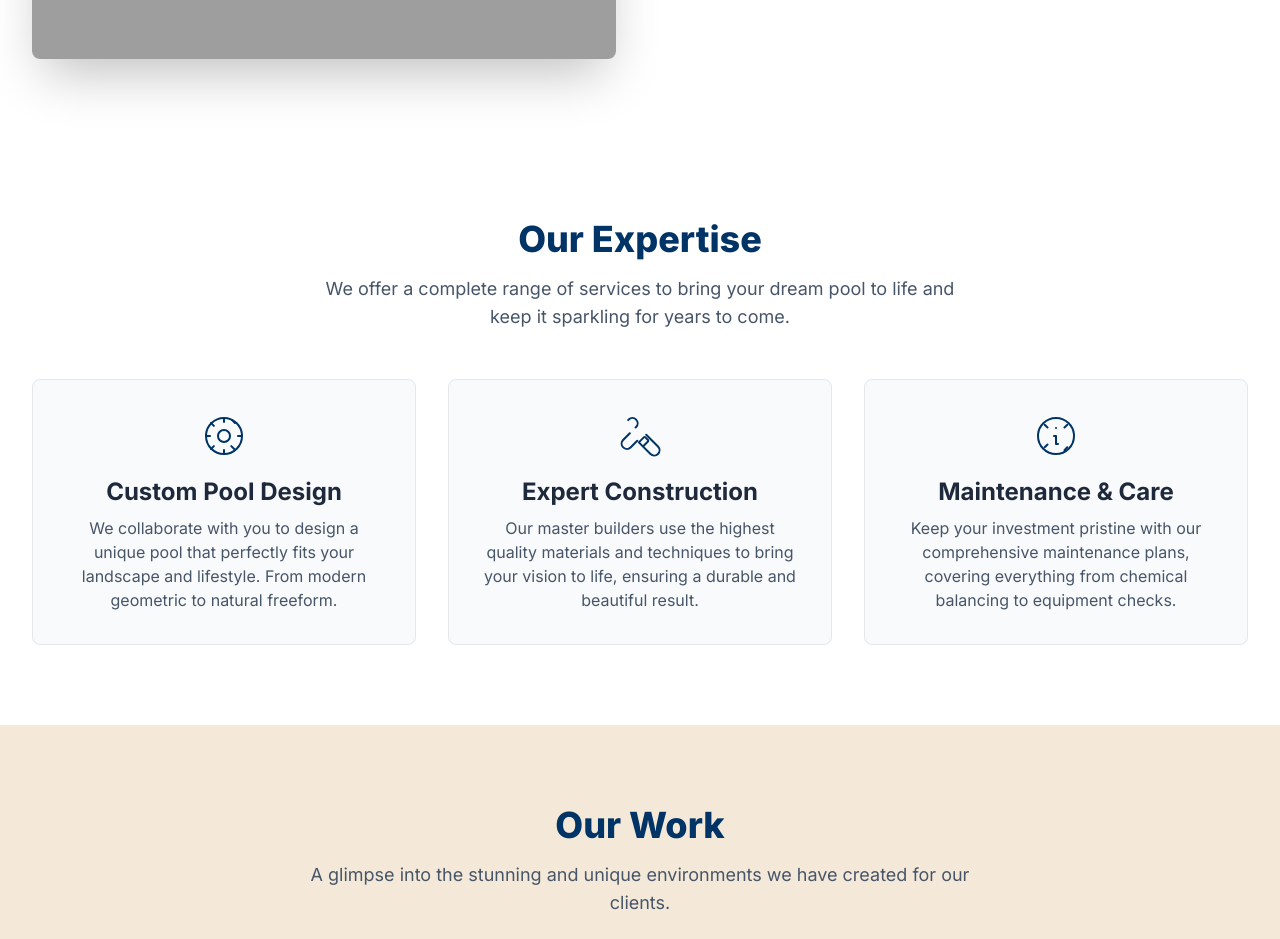
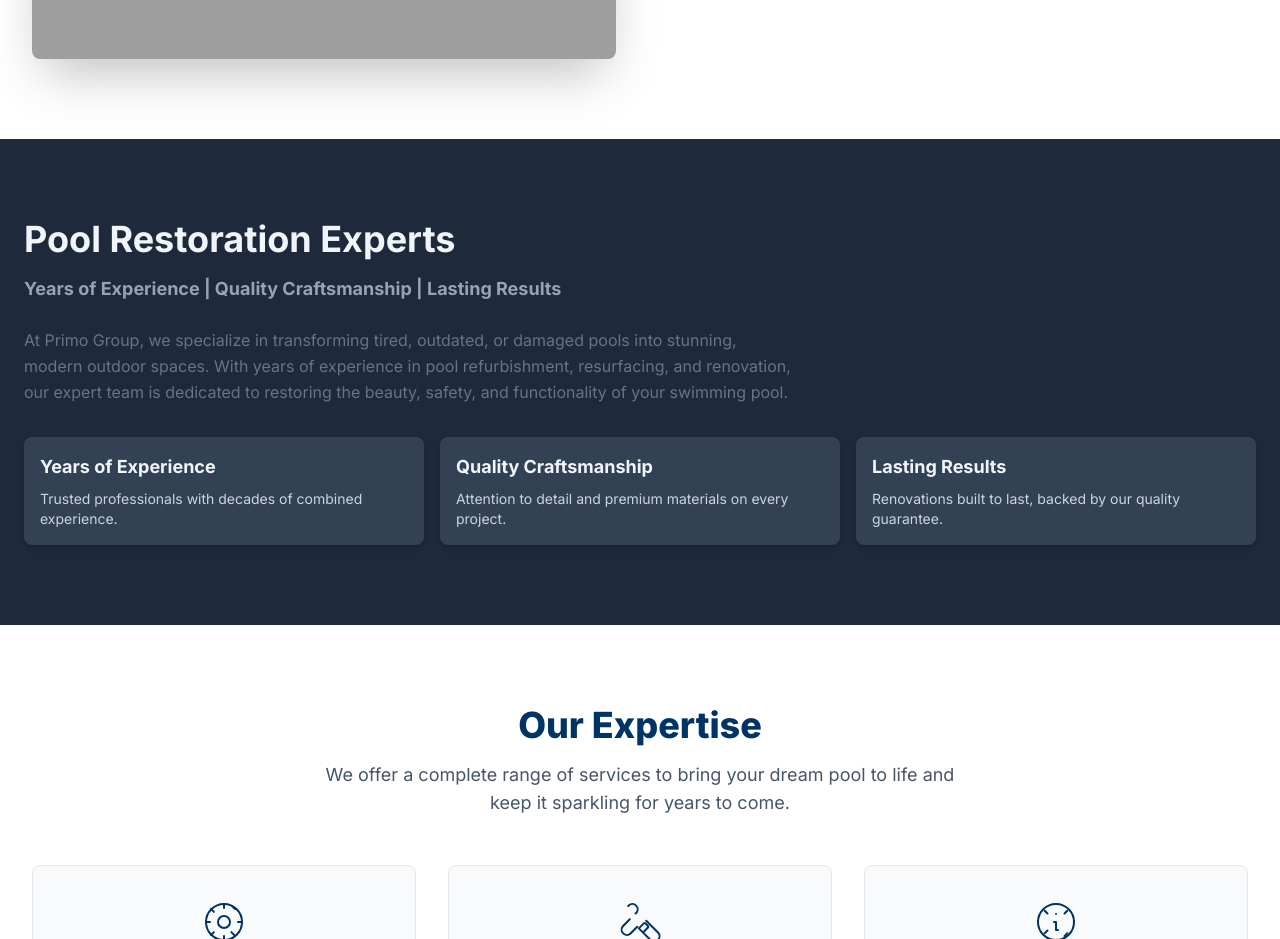
Before and after one commit to thejamisonp-a11y/primogroup, a React (Vite) app: page / in a window 1280 px wide. Shown: the part 1600-2539 px from the top of the page. Built offline with nearby package versions, Linux system fonts and the light colour scheme; grey boxes are pictures that could not be loaded.

Commit message:
completionId: cgen-08378b354b964d58928af81e8ab52500
cgen-08378b354b964d58928af81e8ab52500

```diff
--- a/App.tsx
+++ b/App.tsx
@@ -1,8 +1,8 @@
-
 import React from 'react';
 import Header from './components/Header';
 import Hero from './components/Hero';
 import About from './components/About';
+import PoolRestorationExperts from './components/PoolRestorationExperts';
 import Services from './components/Services';
 import Gallery from './components/Gallery';
 import Testimonials from './components/Testimonials';
@@ -17,6 +17,7 @@ const App: React.FC = () => {
       <main>
         <Hero />
         <About />
+        <PoolRestorationExperts />
         <Services />
         <Gallery />
         <Testimonials />
```
